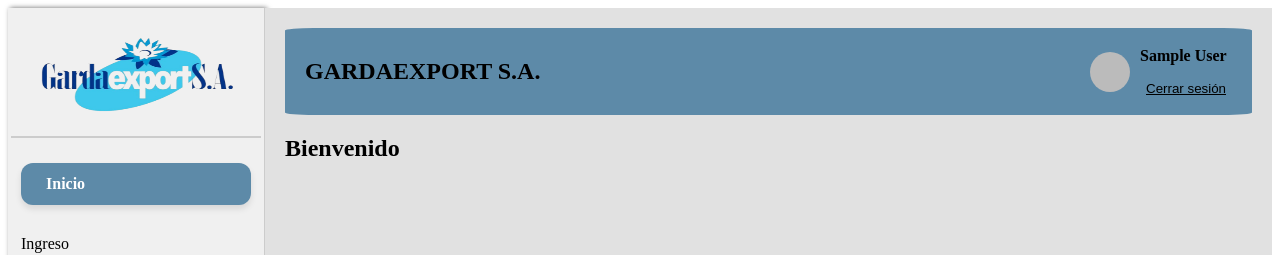
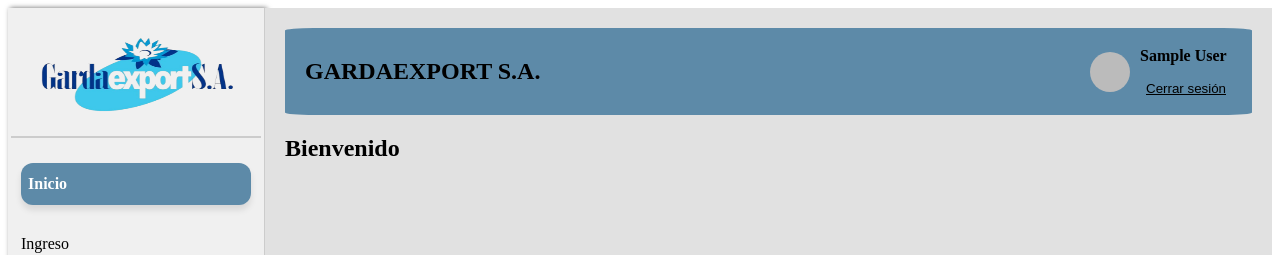
Before and after one commit to sordonez1983/monitoreo-flor, a Next.js app: page /inicio in a window 1280 px wide. Shown: the top 255 px of the page. Built offline with nearby package versions, Linux system fonts and the light colour scheme; no server answers; sample sign-in values are in the browser's storage.

Commit message:
cuadro color menu2

```diff
--- a/pages/Home.module.css
+++ b/pages/Home.module.css
@@ -164,8 +164,8 @@
   color: white;
   font-weight: bold;
   border-radius: 12px;
-  padding: 12px 25px;
-  box-shadow: 0 4px 6px rgba(0, 0, 0, 0.1);
+  padding: 12px 7px;
+  box-shadow: 0 5px 6px rgba(0, 0, 0, 0.1);
 }
 
 .mainContent {
```
